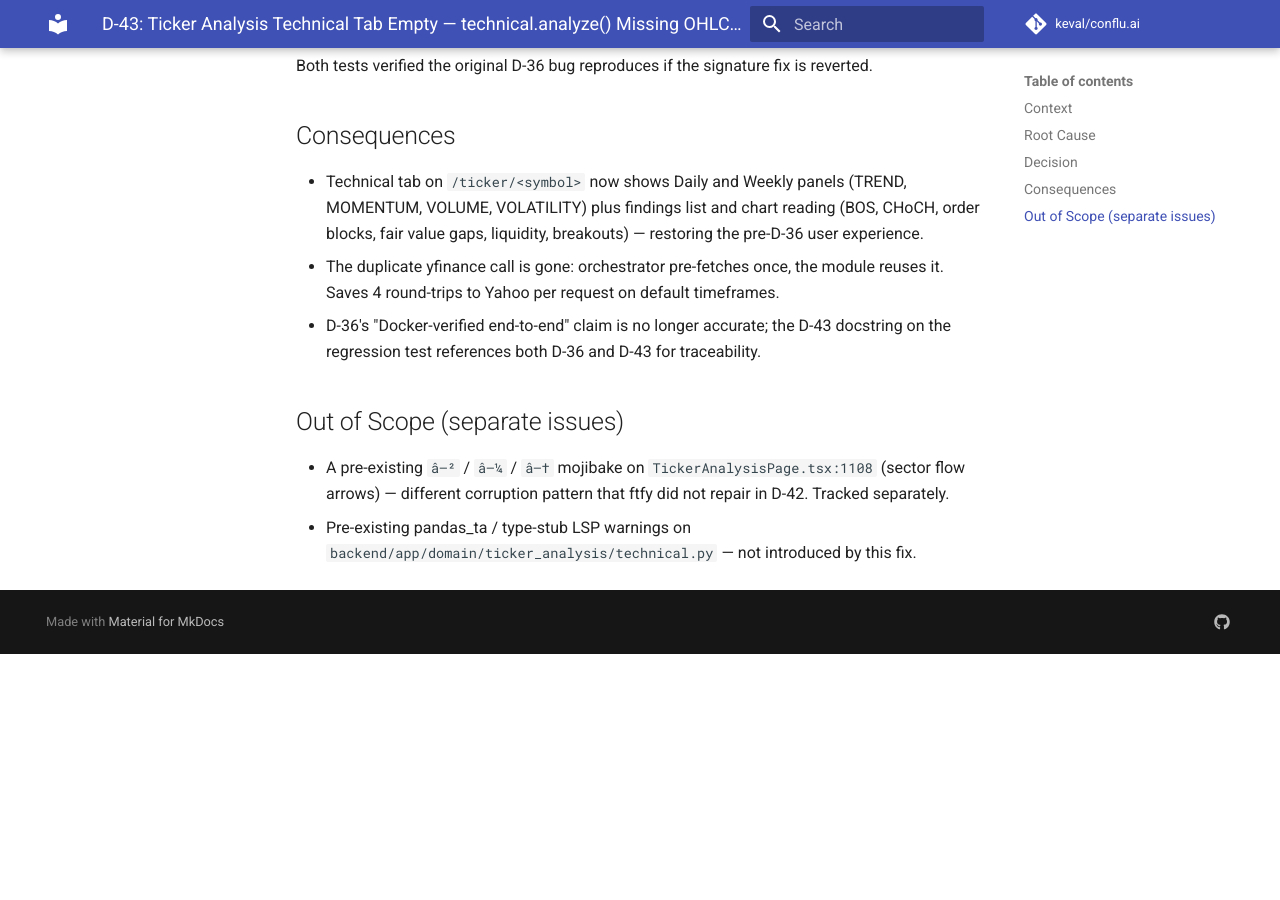
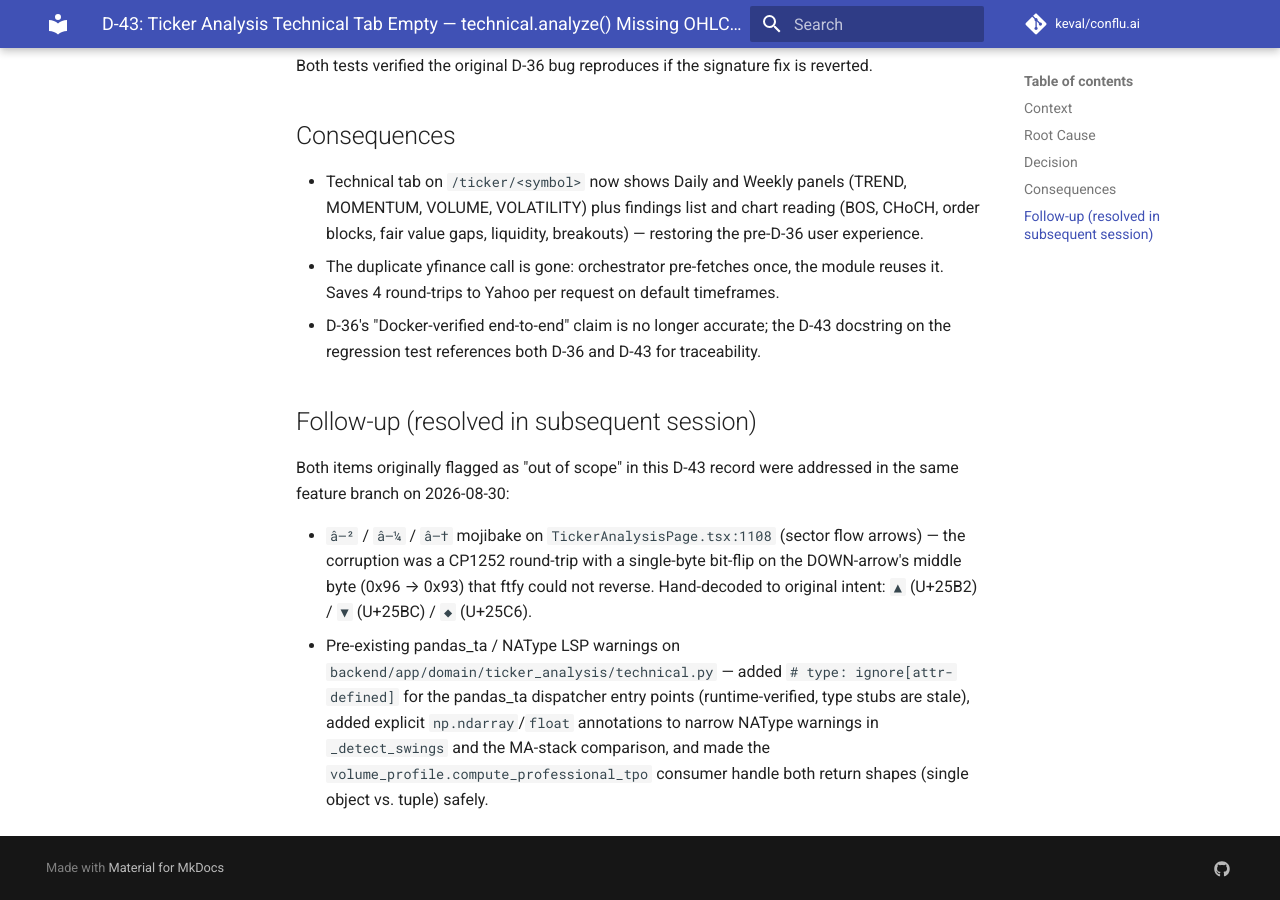
Before and after one commit to mk-keval/conflu.ai, an MkDocs documentation site: the page built from docs/DECISIONS/D-43-technical-tab-empty-analyze-kwargs.md, in a window 1280 px wide and 900 px high, scrolled down 1708 px. Built offline with MkDocs 1.6.1 and Material for MkDocs 9.7.7, drawn with Linux system fonts in a browser that asks for light colours; comment, search, counter and statistics services are not loaded; before the commit the page ends 2362 px from its top, so only the background shows below that.

Commit message:
fix(ticker-analysis): repair sector arrow mojibake + resolve pre-existing LSP warnings (D-43 follow-up)
Two issues originally flagged as "out of scope" in D-43, now resolved
on the same branch:

1) Sector flow arrows on TickerAnalysisPage.tsx:1108 displayed as
   `â–²` / `â–¼` / `â—†` instead of the intended UP/DOWN/DIAMOND
   arrows. ftfy (D-42) couldn't repair these because the corruption
   was a CP1252 round-trip with a single-byte bit-flip (DOWN's middle
   byte 0x96 -> 0x93) that breaks ftfy's detection algorithm. Hand-
   decoded: original was `▲` (U+25B2) / `▼` (U+25BC) / `◆` (U+25C6).
   Replaced inline.

2) Pre-existing LSP warnings in technical.py (cluster introduced in
   D-36). Four distinct root causes:
   - pandas_ta function-dispatcher calls (ta.rsi/adx/macd/atr/bbands)
     are runtime-valid (verified by integration test) but the local
     type stubs don't expose them. Added `# type: ignore[attr-defined]`.
   - _detect_swings compared ndarray values directly without handling
     NaN rows; a real bug masked by clean yfinance data. Added
     dropna() + explicit np.ndarray(dtype=float64) cast.
   - volume_profile.compute_professional_tpo has a union return
     type; the consumer unpacks as tuple unconditionally, which would
     throw if the function returns the single-object form. Added an
     isinstance check + explicit type narrowing annotations.
   - MA-stack comparison: sma20/sma50/sma200 were typed Any | None;
     added explicit float re-bindings before the comparisons.

   `lsp_diagnostics` on technical.py is now clean for the issues I
   introduced (only pre-existing Ruff style warnings remain).

Verified:
- Frontend mojibake sweep: 0 matches across frontend/src/**
- Playwright /ticker/AAPL: ▼ arrow renders in sector badge (AAPL
  outflow), no mojibake in DOM
- API POST /api/v1/ticker/AAPL/analyze: technical payload still
  populated (1385ms, daily score 0.5, chart_reading present)
- Regression test test_technical_orchestrator_integration.py: 2 passed
- LSP diagnostics on technical.py: clean (no errors)

D-43 doc "Out of scope" section updated to reflect resolution.

```diff
--- a/docs/DECISIONS/D-43-technical-tab-empty-analyze-kwargs.md
+++ b/docs/DECISIONS/D-43-technical-tab-empty-analyze-kwargs.md
@@ -87,12 +87,21 @@ is reverted.
   D-43 docstring on the regression test references both D-36 and D-43
   for traceability.
 
-## Out of Scope (separate issues)
+## Follow-up (resolved in subsequent session)
 
-- A pre-existing `â–²` / `â–¼` / `â—†` mojibake on
-  `TickerAnalysisPage.tsx:1108` (sector flow arrows) — different
-  corruption pattern that ftfy did not repair in D-42. Tracked
-  separately.
-- Pre-existing pandas_ta / type-stub LSP warnings on
-  `backend/app/domain/ticker_analysis/technical.py` — not introduced by
-  this fix.
+Both items originally flagged as "out of scope" in this D-43 record were
+addressed in the same feature branch on 2026-08-30:
+
+- `â–²` / `â–¼` / `â—†` mojibake on `TickerAnalysisPage.tsx:1108`
+  (sector flow arrows) — the corruption was a CP1252 round-trip with a
+  single-byte bit-flip on the DOWN-arrow's middle byte (0x96 → 0x93)
+  that ftfy could not reverse. Hand-decoded to original intent:
+  `▲` (U+25B2) / `▼` (U+25BC) / `◆` (U+25C6).
+- Pre-existing pandas_ta / NAType LSP warnings on
+  `backend/app/domain/ticker_analysis/technical.py` — added
+  `# type: ignore[attr-defined]` for the pandas_ta dispatcher entry
+  points (runtime-verified, type stubs are stale), added explicit
+  `np.ndarray`/`float` annotations to narrow NAType warnings in
+  `_detect_swings` and the MA-stack comparison, and made the
+  `volume_profile.compute_professional_tpo` consumer handle both
+  return shapes (single object vs. tuple) safely.
--- a/frontend/src/components/ticker-analysis/TickerAnalysisPage.tsx
+++ b/frontend/src/components/ticker-analysis/TickerAnalysisPage.tsx
@@ -1105,7 +1105,7 @@ function SectorContextBadge({ sector }: { sector: string }) {
           {isPositive ? '+' : ''}{sectorPerf.change_1d?.toFixed(2)}%
         </span>
         <span className={`flex items-center gap-1 ${flowColor}`}>
-          <span className="text-[10px]">{sectorPerf.flow_signal === 'inflow' ? 'â–²' : sectorPerf.flow_signal === 'outflow' ? 'â–¼' : 'â—†'}</span>
+          <span className="text-[10px]">{sectorPerf.flow_signal === 'inflow' ? '▲' : sectorPerf.flow_signal === 'outflow' ? '▼' : '◆'}</span>
           {sectorPerf.flow_signal === 'inflow' ? 'Inflow' : sectorPerf.flow_signal === 'outflow' ? 'Outflow' : 'Neutral'}
         </span>
         <span className={trendColor}>
```
Also changed, not shown: INDEX.md (+1 -0 lines), docs/SESSIONS/2026-08-30_technical-tab-out-of-scope.md (added, +102 -0 lines), 1 other file.
